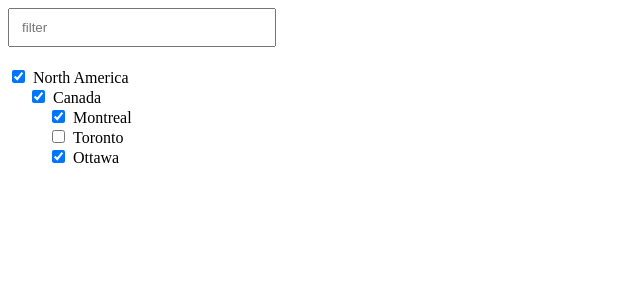
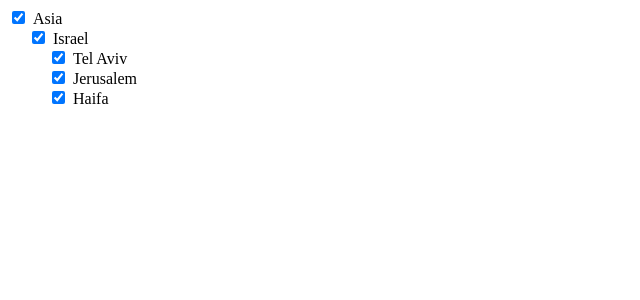
Before and after one commit to avrahamm/round-two, a React (Create React App) app: page / in a window 1280 px wide. Shown: the top 300 px of the page, without its empty margins (0-640 px from the left). Built offline with nearby package versions, Linux system fonts and the light colour scheme.

Commit message:
round-two - converted to treeListWithChecked

```diff
--- /dev/null
+++ b/src/components/App.js
@@ -0,0 +1,36 @@
+import React from 'react';
+import {connect} from 'react-redux';
+
+import TreesContainer from "./TreesContainer";
+
+import treesList from '../data/list1';
+
+class App extends React.Component
+{
+  componentDidMount()
+  {
+    let treeListWithChecked = this.getTreeListWithChecked(treesList);
+    this.props.dispatch({type: 'INIT_TREES', treesList: treeListWithChecked});
+  }
+
+  getTreeListWithChecked(treesList)
+  {
+    treesList.forEach( ( tree, index) =>
+    {
+      tree.checked = true;
+      if ( Array.isArray(tree.children) ) {
+        this.getTreeListWithChecked(tree.children);
+      }
+    })
+    return treesList;
+  }
+
+  render()
+  {
+    return <React.Fragment>
+      <TreesContainer />
+    </React.Fragment>;
+  }
+}
+
+export default connect()(App);
--- /dev/null
+++ b/src/components/Tree.js
@@ -0,0 +1,64 @@
+import React from 'react';
+import {connect} from 'react-redux';
+
+class Tree extends React.Component
+{
+  constructor(props)
+  {
+    super(props);
+    this.state = {
+      name: this.props.tree.name,
+      checked: this.props.tree.checked,
+
+      parents: this.props.parents,
+      children: this.props.tree.children
+    };
+  }
+
+  static deriveStateFromProps(props, state, prevProps)   {
+    return {
+      checked: props.tree.checked
+    };
+  }
+
+  render()
+  {
+    console.log(this.props);
+    let childrenTree='';
+    let children = this.props.tree.children;
+    let childrenParents = this.state.parents.slice();
+    childrenParents.push(this.state.name);
+    if ( children !== undefined && children.length) {
+      childrenTree = children.map( ( childTree, index) =>
+      {
+        return <Tree
+            key={index}
+            tree={childTree}
+            parents={childrenParents}
+            dispatch={this.props.dispatch}
+        />
+      });
+
+      childrenTree = <div className="children">
+        {childrenTree}
+      </div>;
+    }
+
+    return <div className="node">
+      <input type="checkbox"
+             checked={this.state.checked}
+
+             onChange={ event =>
+               {
+                 let pathFromRoot = childrenParents;
+                 this.props.dispatch({type:'CHANGE_CHECK', pathFromRoot:pathFromRoot })
+               }
+             }
+      />
+      <span>{this.state.name}</span>
+      {childrenTree}
+    </div>;
+  }
+}
+
+export default connect()(Tree);
--- /dev/null
+++ b/src/components/TreesContainer.js
@@ -0,0 +1,39 @@
+import React from 'react';
+import {connect} from 'react-redux';
+
+import Tree from "./Tree";
+
+class TreesContainer extends React.Component
+{
+  constructor(props)
+  {
+    super(props);
+    this.state = {
+      treesList:[]
+    };
+  }
+
+  render() {
+    const trees = this.props.treesList.map( (tree, index) =>
+    {
+      return <Tree
+          key={index}
+          tree={tree}
+          parents={[]}
+      />
+    });
+
+    return(
+        <div className="node">
+          {trees}
+        </div>
+    );
+  }
+}
+
+const mapStateToProps = (state) =>
+{
+  return {treesList: state.treesList};
+};
+
+export default connect(mapStateToProps)(TreesContainer);
--- /dev/null
+++ b/src/data/list1.js
@@ -0,0 +1,15 @@
+export default [
+  {
+    name: "Asia",
+    children: [
+      {
+        name: "Israel",
+        children: [
+          { name: "Tel Aviv" },
+          { name: "Jerusalem" },
+          { name: "Haifa" }
+        ]
+      }
+    ]
+  }
+];
--- a/src/index.js
+++ b/src/index.js
@@ -1,6 +1,18 @@
 import React from 'react';
 import ReactDOM from 'react-dom';
+import { Provider } from "react-redux";
+import {createStore} from "redux";
+
 import './style.css';
-import App from './App';
+import rootReducer from './reducers/checkedNodes';
+import App from './components/App';
 
-ReactDOM.render(<App />, document.getElementById('root'));
+const store = createStore(rootReducer,
+    /* preloadedState, */
+    window.__REDUX_DEVTOOLS_EXTENSION__ && window.__REDUX_DEVTOOLS_EXTENSION__());
+
+ReactDOM.render(
+    <Provider store={store}>
+        <App />
+    </Provider>,
+    document.getElementById('root'));
--- /dev/null
+++ b/src/reducers/checkedNodes.js
@@ -0,0 +1,28 @@
+export default function checkedNodes(state={treesList:[]}, action)
+{
+    switch (action.type) {
+        case 'INIT_TREES': {
+            state = {...state,treesList:action.treesList};
+            return state;
+        }
+
+        // {type:'CHANGE_CHECK', pathFromRoot:pathFromRoot }
+        case 'CHANGE_CHECK': {
+            state = {...state};
+            let pathFromRoot = action.pathFromRoot;
+            let rootName = pathFromRoot[0];
+            let tree = state.treesList.find( (tree) =>
+            {
+                return tree.name === rootName ;
+            });
+
+
+
+            return state;
+        }
+
+        default: {
+            return state;
+        }
+    }
+}
```
Also changed, not shown: src/HardcodedApp.js (renamed from src/App.js), src/data/list.js (renamed from src/list.js).
